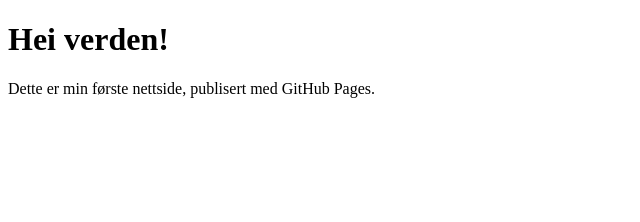
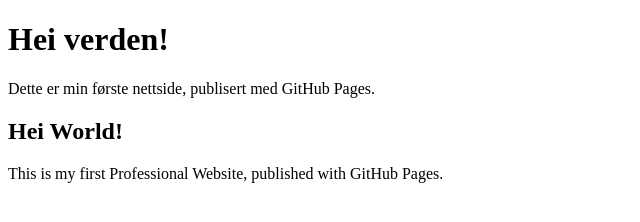
Before and after one commit to whoreii/FishiAsia.github.io, a plain HTML site: page index.html in a window 1280 px wide. Shown: the whole page, without its empty margins (0-640 px from the left). Drawn offline with Linux system fonts and the light colour scheme.

Commit message:
Update index.html

```diff
--- a/index.html
+++ b/index.html
@@ -10,5 +10,7 @@
             <h1>Hei verden!</h1>
             <p>Dette er min første nettside, publisert med GitHub Pages.</p>
         </body>
+            <H2>Hei World!</H2>
+            <p>This is my first Professional Website, published with GitHub Pages.</p>
 
 </html>
```
